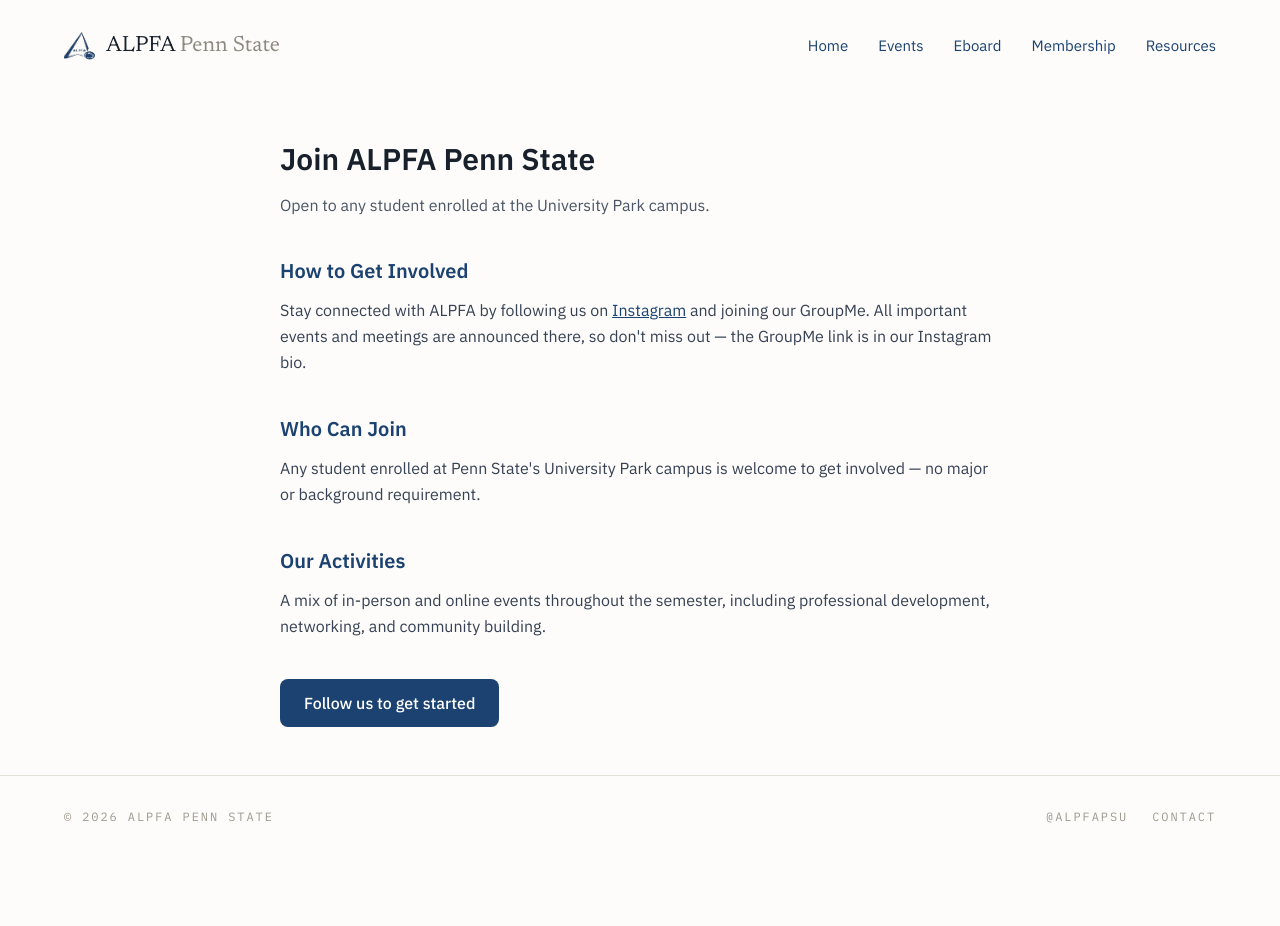
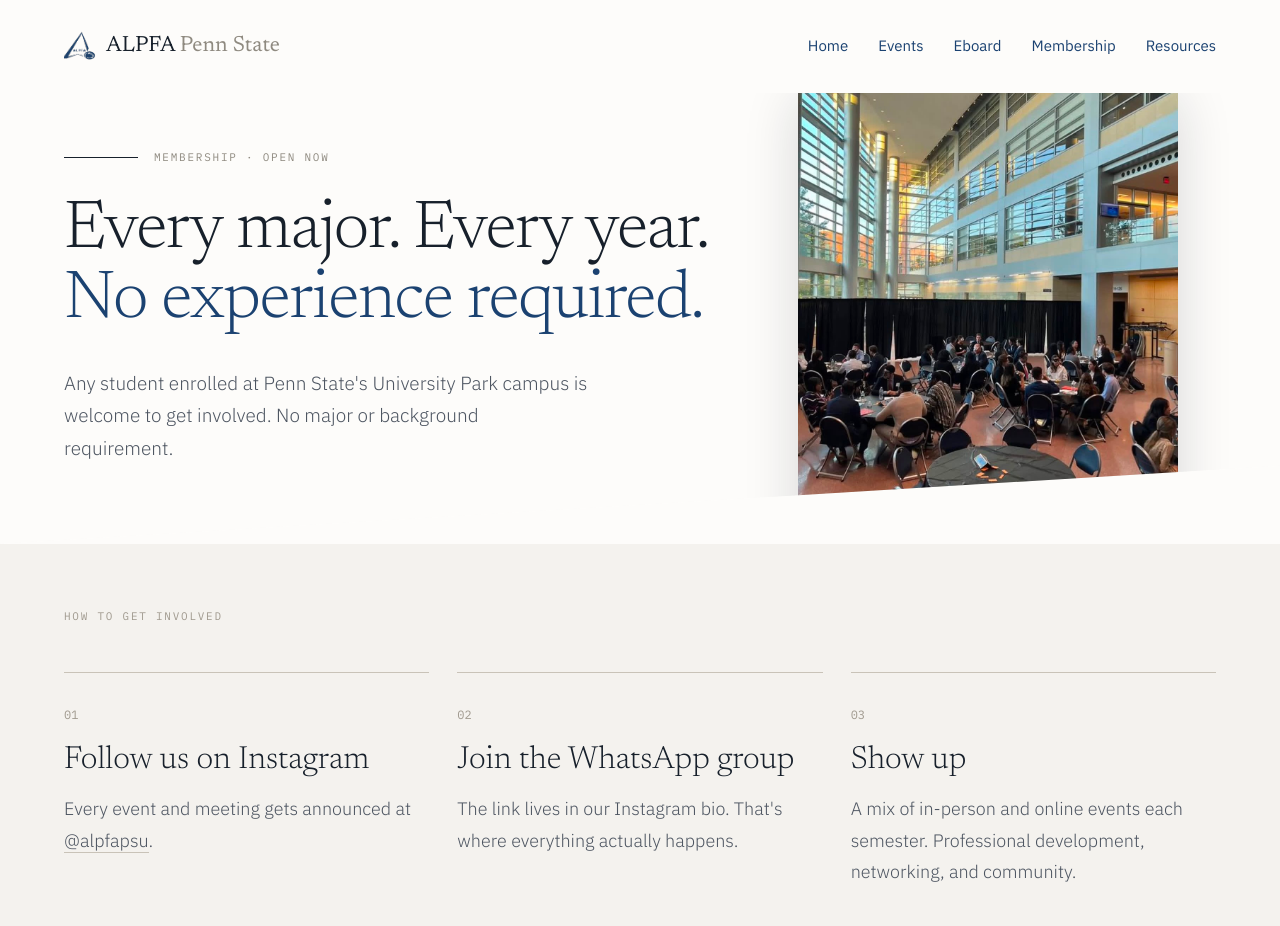
Before and after one commit to CristianAquino22/alpfa-psu-site, a Next.js app: page /membership in a window 1280 px wide. Shown: the top 926 px of the page. Before the commit the page ends 858 px from the top, so only its background shows below. Built offline with nearby package versions, Linux system fonts and the light colour scheme.

Commit message:
feat: restyle membership page with 4a design

```diff
--- a/src/app/membership/page.tsx
+++ b/src/app/membership/page.tsx
@@ -1,56 +1,141 @@
+import PhotoPlate from "@/components/PhotoPlate";
+
 export default function MembershipPage() {
     return (
-        <div className="px-6 py-12 max-w-3xl mx-auto">
-            <h1 className="text-3xl font-bold mb-4">Join ALPFA Penn State</h1>
-            <p className="text-gray-600 mb-10">
-                Open to any student enrolled at the University Park campus.
+        <main className="bg-paper">
+            <section
+                className="relative bg-paper px-gutter pt-6 pb-12 lg:px-gutter-lg lg:pt-14 lg:pb-20
+          [clip-path:polygon(0_0,100%_0,100%_calc(100%-30px),0_100%)]
+          md:[clip-path:polygon(0_0,100%_0,100%_calc(100%-48px),0_100%)]
+          lg:[clip-path:polygon(0_0,100%_0,100%_calc(100%-78px),0_100%)]"
+            >
+                <PhotoPlate
+                    src="/photos/candid-small.jpg"
+                    alt="ALPFA Penn State members at a chapter event"
+                    sizes="(max-width: 1024px) 100vw, 380px"
+                    className="hidden lg:block absolute top-1/2 right-[8%] -translate-y-1/2 w-[380px] h-[480px] z-0 shadow-plate-lg"
+                />
+
+                <div className="relative z-10 lg:max-w-[720px]">
+                    <div className="flex items-center gap-3 mb-5 lg:gap-4 lg:mb-[30px]">
+                        <span className="block h-px w-[34px] lg:w-[74px] bg-ink" />
+                        <span className="font-mono text-micro lg:text-label uppercase tracking-mono text-stone">
+                            Membership · Open now
+                        </span>
+                    </div>
+
+                    <h1
+                        className="font-display font-light text-ink tracking-display text-balance
+              text-display-lg leading-[1.08] mb-5
+              lg:text-[4.25rem] lg:leading-[1.04] lg:mb-[30px] lg:max-w-[18ch]"
+                    >
+                        Every major. Every year.{" "}
+                        <span className="text-alpfa-blue">No experience required.</span>
+                    </h1>
+
+                    <p className="text-body lg:text-lead leading-[1.65] lg:leading-[1.7] font-light text-slate lg:max-w-[46ch]">
+                        Any student enrolled at Penn State&apos;s University Park campus is
+                        welcome to get involved. No major or background requirement.
+                    </p>
+                </div>
+
+                <PhotoPlate
+                    src="/photos/candid-small.jpg"
+                    alt="ALPFA Penn State members at a chapter event"
+                    sizes="100vw"
+                    className="relative w-full h-[300px] mt-9 lg:hidden"
+                />
+            </section>
+
+            <section className="bg-surface px-gutter pt-9 pb-section lg:px-gutter-lg lg:pt-16 lg:pb-section-lg">
+                <p className="font-mono text-micro lg:text-label uppercase tracking-mono text-sand mb-7 lg:mb-12">
+                    How to get involved
                 </p>
 
-            <section className="mb-10">
-                <h2 className="text-xl font-semibold mb-3 text-alpfa-blue">
-                    How to Get Involved
-                </h2>
-                <p className="text-gray-700 leading-relaxed">
-                    Stay connected with ALPFA by following us on{" "}
+                <ul className="grid gap-y-8 lg:grid-cols-3 lg:gap-x-7 lg:gap-y-0">
+                    <li className="border-t border-line-strong pt-5 lg:pt-7">
+                        <span className="font-mono text-meta text-sand">01</span>
+                        <h3 className="font-display font-light text-ink text-display-sm lg:text-[2rem] leading-[1.24] mt-3 mb-3 lg:mt-4">
+                            Follow us on Instagram
+                        </h3>
+                        <p className="text-body lg:text-body-lg leading-prose font-light text-slate">
+                            Every event and meeting gets announced at{" "}
                             <a
                                 href="https://instagram.com/alpfapsu"
-                        className="text-alpfa-blue underline"
+                                target="_blank"
+                                rel="noopener noreferrer"
+                                className="border-b border-line-strong transition-colors hover:text-alpfa-blue hover:border-alpfa-blue"
                             >
-                        Instagram
-                    </a>{" "}
-                    and joining our GroupMe. All important events and meetings are
-                    announced there, so don&apos;t miss out — the GroupMe link is in
-                    our Instagram bio.
+                                @alpfapsu
+                            </a>
+                            .
                         </p>
+                    </li>
+
+                    <li className="border-t border-line-strong pt-5 lg:pt-7">
+                        <span className="font-mono text-meta text-sand">02</span>
+                        <h3 className="font-display font-light text-ink text-display-sm lg:text-[2rem] leading-[1.24] mt-3 mb-3 lg:mt-4">
+                            Join the WhatsApp group
+                        </h3>
+                        <p className="text-body lg:text-body-lg leading-prose font-light text-slate">
+                            The link lives in our Instagram bio. That&apos;s where everything
+                            actually happens.
+                        </p>
+                    </li>
+
+                    <li className="border-t border-line-strong pt-5 lg:pt-7">
+                        <span className="font-mono text-meta text-sand">03</span>
+                        <h3 className="font-display font-light text-ink text-display-sm lg:text-[2rem] leading-[1.24] mt-3 mb-3 lg:mt-4">
+                            Show up
+                        </h3>
+                        <p className="text-body lg:text-body-lg leading-prose font-light text-slate">
+                            A mix of in-person and online events each semester. Professional
+                            development, networking, and community.
+                        </p>
+                    </li>
+                </ul>
             </section>
 
-            <section className="mb-10">
-                <h2 className="text-xl font-semibold mb-3 text-alpfa-blue">
-                    Who Can Join
-                </h2>
-                <p className="text-gray-700 leading-relaxed">
-                    Any student enrolled at Penn State&apos;s University Park campus is
-                    welcome to get involved — no major or background requirement.
+            <section
+                className="relative bg-alpfa-blue text-white -mt-[26px] pt-[60px] px-gutter pb-section
+          lg:-mt-[70px] lg:pt-[150px] lg:px-gutter-lg lg:pb-section-lg
+          [clip-path:polygon(0_28px,100%_0,100%_100%,0_100%)]
+          lg:[clip-path:polygon(0_74px,100%_0,100%_100%,0_100%)]"
+            >
+                <p className="font-mono text-micro lg:text-label uppercase tracking-mono text-sky mb-[18px] lg:mb-7">
+                    Common questions
                 </p>
-            </section>
 
-            <section className="mb-10">
-                <h2 className="text-xl font-semibold mb-3 text-alpfa-blue">
-                    Our Activities
-                </h2>
-                <p className="text-gray-700 leading-relaxed">
-                    A mix of in-person and online events throughout the semester,
-                    including professional development, networking, and community
-                    building.
-                </p>
-            </section>
+                <dl className="border-t border-line-alpfa lg:grid lg:grid-cols-2 lg:gap-x-16">
+                    <div className="border-b border-line-alpfa py-5 lg:py-7">
+                        <dt className="font-display font-normal text-[1.125rem] lg:text-title mb-2">
+                            Do I have to be Latino?
+                        </dt>
+                        <dd className="text-body lg:text-body-lg leading-prose font-light text-mist">
+                            No. Everyone is welcome at every event.
+                        </dd>
+                    </div>
+
+                    <div className="border-b border-line-alpfa py-5 lg:py-7">
+                        <dt className="font-display font-normal text-[1.125rem] lg:text-title mb-2">
+                            Do I have to be a business major?
+                        </dt>
+                        <dd className="text-body lg:text-body-lg leading-prose font-light text-mist">
+                            No. Any student at University Park is welcome, whatever
+                            you&apos;re studying.
+                        </dd>
+                    </div>
+                </dl>
 
                 <a
                     href="https://instagram.com/alpfapsu"
-                className="inline-block px-6 py-3 rounded-lg bg-alpfa-blue text-white font-medium hover:opacity-90 transition-opacity"
+                    target="_blank"
+                    rel="noopener noreferrer"
+                    className="inline-block bg-white text-alpfa-blue text-ui font-medium py-4 px-8 mt-10 lg:mt-14 transition-opacity hover:opacity-90"
                 >
                     Follow us to get started
                 </a>
-        </div>
+            </section >
+        </main >
     );
 }
```
Lines whose indentation alone changed are shown as unchanged.
